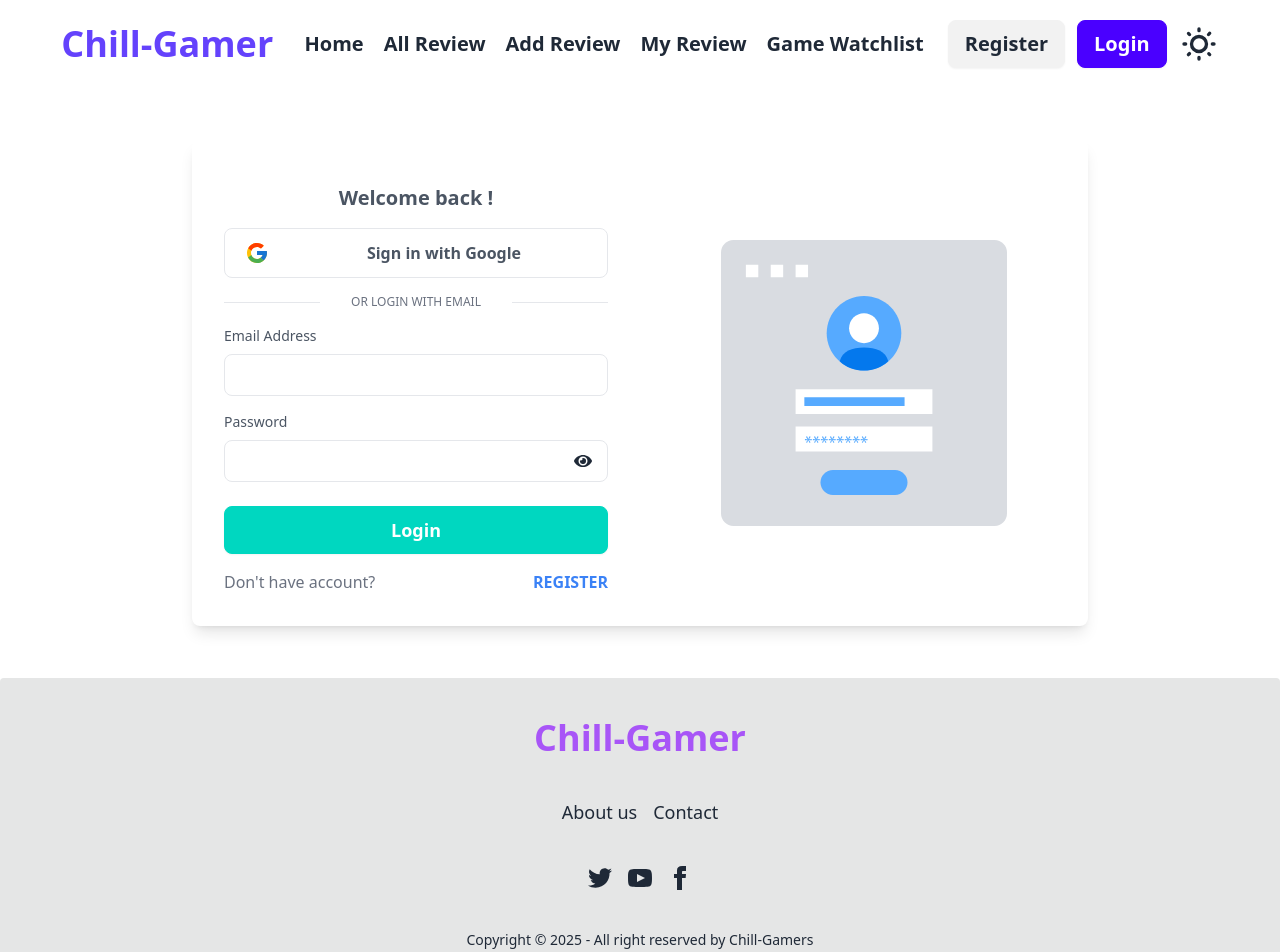
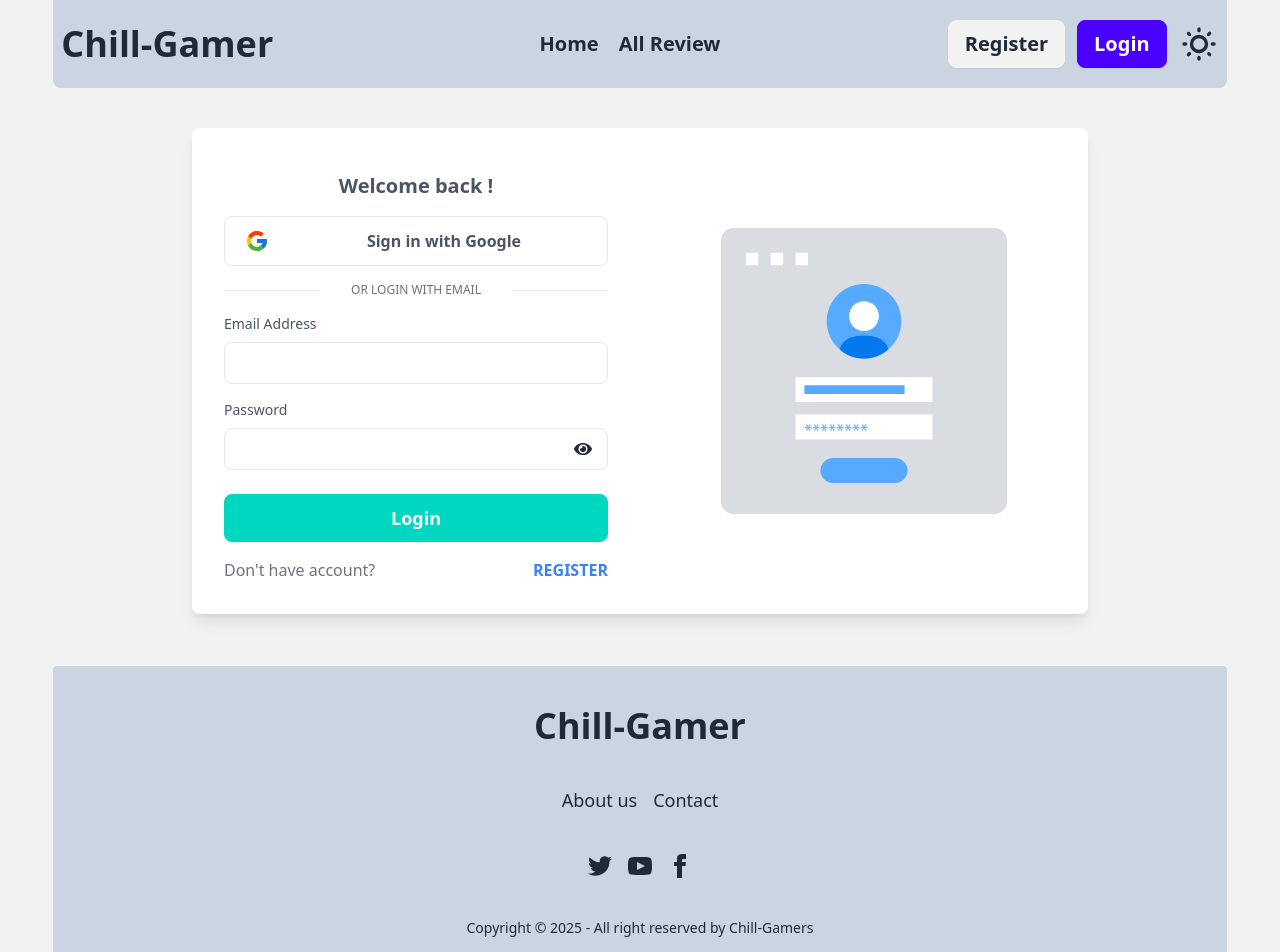
Before and after one commit to munna516/Chill-Gamer-Client, a React (Vite) app: page /login in a window 1280 px wide. Shown: the top 952 px of the page. Built offline with nearby package versions, Linux system fonts and the light colour scheme; no server answers.

Commit message:
navbar changes

```diff
--- a/src/Components/Footer/Footer.jsx
+++ b/src/Components/Footer/Footer.jsx
@@ -1,23 +1,23 @@
 const Footer = () => {
   return (
     <>
-     <footer className="footer footer-center bg-base-300 text-base-content rounded p-10">
-      <h1 className="text-4xl font-extrabold text-purple-500">Chill-Gamer</h1>
+     <footer className="footer footer-center bg-slate-300 text-base-content rounded p-10">
+      <h1 className="text-4xl font-extrabold ">Chill-Gamer</h1>
       <nav className="grid grid-flow-col gap-4 text-lg">
-        <a  href="https://www.linkedin.com/in/mehedi--hasan-munna/" target="_blank" className="link link-hover hover:text-purple-500">
+        <a  href="https://www.linkedin.com/in/mehedi--hasan-munna/" target="_blank" className="link link-hover ">
           About us
         </a>
         <a
           href="https://www.linkedin.com/in/mehedi--hasan-munna/"
           target="_blank"
-          className="link link-hover hover:text-purple-500"
+          className="link link-hover "
         >
           Contact
         </a>
       </nav>
       <nav>
         <div className="grid grid-flow-col gap-4 text-lg">
-          <a href="https://x.com/munna_516" className="hover:text-purple-500" target="_blank">
+          <a href="https://x.com/munna_516" className="" target="_blank">
             <svg
               xmlns="http://www.w3.org/2000/svg"
               width="24"
@@ -28,7 +28,7 @@
               <path d="M24 4.557c-.883.392-1.832.656-2.828.775 1.017-.609 1.798-1.574 2.165-2.724-.951.564-2.005.974-3.127 1.195-.897-.957-2.178-1.555-3.594-1.555-3.179 0-5.515 2.966-4.797 6.045-4.091-.205-7.719-2.165-10.148-5.144-1.29 2.213-.669 5.108 1.523 6.574-.806-.026-1.566-.247-2.229-.616-.054 2.281 1.581 4.415 3.949 4.89-.693.188-1.452.232-2.224.084.626 1.956 2.444 3.379 4.6 3.419-2.07 1.623-4.678 2.348-7.29 2.04 2.179 1.397 4.768 2.212 7.548 2.212 9.142 0 14.307-7.721 13.995-14.646.962-.695 1.797-1.562 2.457-2.549z"></path>
             </svg>
           </a>
-          <a href="https://www.youtube.com/" className="hover:text-purple-500" target="_blank">
+          <a href="https://www.youtube.com/" className="" target="_blank">
             <svg
               xmlns="http://www.w3.org/2000/svg"
               width="24"
@@ -41,7 +41,7 @@
           </a>
           <a
             href="https://www.facebook.com/mehedi.hasan.munna.5161/"
-            target="_blank" className="hover:text-purple-500"
+            target="_blank" className=""
           >
             <svg
               xmlns="http://www.w3.org/2000/svg"
--- a/src/Components/Header/Header.jsx
+++ b/src/Components/Header/Header.jsx
@@ -1,7 +1,7 @@
-import React, { useContext, useEffect, useState } from "react";
+import React, { useEffect, useState } from "react";
 import { Link, NavLink, useNavigate } from "react-router-dom";
-import { AuthContext } from "../../Provider/AuthProvider";
 import toast from "react-hot-toast";
+import useAuth from "../../Hooks/useAuth";
 
 const Header = () => {
   const navigate = useNavigate();
@@ -21,7 +21,7 @@
     document.querySelector("html").setAttribute("data-theme", localTheme);
   }, [theme]);
 
-  const { user, logOut } = useContext(AuthContext);
+  const { user, logOut } = useAuth();
   const handleLogOut = () => {
     logOut();
     toast.success("Logout Successfull");
@@ -54,6 +54,8 @@
         All Review
       </NavLink>
 
+      {user && (
+        <>
           {/* Add Review */}
           <NavLink
             className={({ isActive }) =>
@@ -90,10 +92,12 @@
             Game Watchlist
           </NavLink>
         </>
+      )}
+    </>
   );
   return (
     <>
-      <div className="navbar bg-base-100">
+      <div className="navbar rounded-b-lg bg-slate-300 fixed  py-5 z-50 w-11/12 top-0 mx-auto">
         <div className="navbar-start">
           <div className="dropdown">
             <div tabIndex={0} role="button" className="btn btn-ghost lg:hidden">
@@ -121,7 +125,7 @@
           </div>
           <Link
             to="/"
-            className="flex gap-2 items-center text-xl  lg:text-4xl text-[#6442fc] font-extrabold"
+            className="flex gap-2 items-center text-xl  lg:text-4xl  font-extrabold"
           >
             Chill-Gamer
           </Link>
--- a/src/Components/ReviewCard/ReviewCard.jsx
+++ b/src/Components/ReviewCard/ReviewCard.jsx
@@ -8,7 +8,7 @@
   return (
     <>
       <Roll  triggerOnce="true">
-        <div className="card card-compact bg-base-100 border-2  transition  hover:scale-105 shadow-xl rounded-xl overflow-hidden">
+        <div className="card card-compact bg-base-100 border-2 shadow-lg rounded-xl">
           <figure className="p-3">
             <img
               src={photo}
--- /dev/null
+++ b/src/Hooks/useAuth.jsx
@@ -0,0 +1,9 @@
+import { useContext } from "react";
+import { AuthContext } from "../Provider/AuthProvider";
+
+const useAuth = () => {
+  const context = useContext(AuthContext);
+  return context;
+};
+
+export default useAuth;
--- a/src/Layout/Root.jsx
+++ b/src/Layout/Root.jsx
@@ -6,9 +6,9 @@
 const Root = () => {
   return (
     <>
-      <div className="flex flex-col min-h-screen">
+      <div className="flex flex-col min-h-screen bg-base-200">
 
-        <div className="w-11/12 mx-auto my-3">
+        <div className="w-11/12 mx-auto my-3 mb-16">
           <Header></Header>
         </div>
 
@@ -16,7 +16,7 @@
           <Outlet></Outlet>
         </div>
 
-        <div>
+        <div className="w-11/12 mx-auto">
           <Footer></Footer>
         </div>
 
--- a/src/Pages/Home.jsx
+++ b/src/Pages/Home.jsx
@@ -7,7 +7,7 @@
 const Home = () => {
   return (
     <div>
-      <Slider></Slider>
+      {/* <Slider></Slider> */}
       <HighestRatedGames></HighestRatedGames>
       <LatestNews></LatestNews>
       <PlayStationGames></PlayStationGames>
--- a/src/Pages/Login.jsx
+++ b/src/Pages/Login.jsx
@@ -1,14 +1,14 @@
 import { Link, useLocation, useNavigate } from "react-router-dom";
 import { FaEye, FaEyeSlash } from "react-icons/fa";
 import loginLottie from "../assets/Lottie/LoginLottie.json";
-import { useContext, useState } from "react";
-import { AuthContext } from "../Provider/AuthProvider";
+import { useState } from "react";
 import GoogleLogin from "../Components/Google Login/GoogleLogin";
 import Lottie from "lottie-react";
 import toast from "react-hot-toast";
+import useAuth from "../Hooks/useAuth";
 
 const Login = () => {
-  const { userLogIn, setUser } = useContext(AuthContext);
+  const { userLogIn, setUser } = useAuth();
   const location = useLocation();
   const navigate = useNavigate();
   const [showPassword, setShowPassword] = useState(false);
@@ -33,74 +33,6 @@
   };
   return (
     <>
-      {/* <div className="min-h-screen flex justify-center items-center">
-        <div className="card bg-base-100 w-full max-w-lg shrink-0 shadow-2xl p-10">
-          <h1 className="text-2xl font-bold text-center">
-            Login to your account
-          </h1>
-          <form onSubmit={handleLogin} className="card-body">
-            <div className="form-control">
-              <label className="label">
-                <span className="label-text">Email</span>
-              </label>
-              <input
-                name="email"
-                type="email"
-                placeholder="email"
-                className="input input-bordered"
-                required
-              />
-            </div>
-            <div className="form-control relative">
-              <label className="label">
-                <span className="label-text">Password</span>
-              </label>
-              <input
-                name="password"
-                type={showPassword ? "text" : "password"}
-                placeholder="password"
-                className="input input-bordered"
-                required
-              />
-              <button
-                type="button"
-                onClick={() => setShowPassword(!showPassword)}
-                className="text-lg absolute top-12 right-4"
-              >
-                {showPassword ? <FaEyeSlash /> : <FaEye />}
-              </button>
-              <label className="label">
-                <Link
-                  href="#"
-                  className="label-text-alt link link-hover text-blue-500 font-semibold"
-                >
-                  Forgot password?
-                </Link>
-              </label>
-            </div>
-            <div className="form-control mt-6">
-              <button className="btn btn-primary">Login</button>
-            </div>
-          </form>
-          <div className="text-center mb-5 px-8">
-            <button
-              onClick={handleGoogleLogin}
-              className="btn btn-primary w-full"
-            >
-              Sign Up With{" "}
-              <span className="text-xl text-white">
-                <FcGoogle />
-              </span>
-            </button>
-          </div>
-          <h1 className="text-center">
-            Don't have account?{"  "}
-            <Link className="text-blue-400 font-bold" to="/register">
-              Register
-            </Link>{" "}
-          </h1>
-        </div>
-      </div> */}
       <div className="flex justify-center items-center min-h-[calc(100vh-306px)] my-12">
         <div className="md:flex  w-full  mx-auto overflow-hidden bg-white rounded-lg shadow-lg  lg:max-w-4xl ">
           <div className="w-full px-6 py-8 md:px-8 lg:w-1/2">
--- a/src/Pages/Register.jsx
+++ b/src/Pages/Register.jsx
@@ -1,15 +1,15 @@
-import React, { useContext, useState } from "react";
+import React, {useState } from "react";
 import { Link, useNavigate } from "react-router-dom";
 import { FaEye, FaEyeSlash } from "react-icons/fa";
 import RegistrationLottie from "../assets/Lottie/RegistrationLottie.json";
-import { AuthContext } from "../Provider/AuthProvider";
 import toast from "react-hot-toast";
 import Lottie from "lottie-react";
 import GoogleLogin from "../Components/Google Login/GoogleLogin";
+import useAuth from "../Hooks/useAuth";
 
 const Register = () => {
   const navigate = useNavigate();
-  const { createNewUser, setUser, updateUserProfile } = useContext(AuthContext);
+  const { createNewUser, setUser, updateUserProfile } = useAuth()
   const [showPassword, setShowPassword] = useState(false);
   const [errorMessage, setErrorMessage] = useState("");
 
@@ -48,91 +48,6 @@
       });
   };
   return (
-    // <div className="min-h-screen flex justify-center items-center mb-10">
-    //   <div className="card bg-base-100 w-full max-w-lg shrink-0 shadow-2xl p-7">
-    //     <h1 className="text-2xl font-bold text-center">Register a account</h1>
-    //     <form onSubmit={handleRegister} className="card-body">
-    //       <div className="form-control">
-    //         <label className="label">
-    //           <span className="label-text">Name</span>
-    //         </label>
-    //         <input
-    //           name="name"
-    //           type="text"
-    //           placeholder="name"
-    //           className="input input-bordered"
-    //           required
-    //         />
-    //       </div>
-    //       <div className="form-control">
-    //         <label className="label">
-    //           <span className="label-text">Photo Url</span>
-    //         </label>
-    //         <input
-    //           name="photo"
-    //           type="text"
-    //           placeholder="photo-url"
-    //           className="input input-bordered"
-    //           required
-    //         />
-    //       </div>
-    //       <div className="form-control">
-    //         <label className="label">
-    //           <span className="label-text">Email</span>
-    //         </label>
-    //         <input
-    //           name="email"
-    //           type="email"
-    //           placeholder="email"
-    //           className="input input-bordered"
-    //           required
-    //         />
-    //       </div>
-    //       <div className="form-control relative">
-    //         <label className="label">
-    //           <span className="label-text">Password</span>
-    //         </label>
-    //         <input
-    //           name="password"
-    //           type={showPassword ? "text" : "password"}
-    //           placeholder="password"
-    //           className="input input-bordered"
-    //           required
-    //         />
-    //         <button
-    //           type="button"
-    //           onClick={() => setShowPassword(!showPassword)}
-    //           className="text-lg absolute top-12 right-4"
-    //         >
-    //           {showPassword ? <FaEyeSlash /> : <FaEye />}
-    //         </button>
-    //         {errorMessage && (
-    //           <p className="mt-2 text-red-400 font-bold">{errorMessage}</p>
-    //         )}
-    //       </div>
-    //       <div className="form-control mt-6">
-    //         <button className="btn btn-primary">Register</button>
-    //       </div>
-    //     </form>
-    //     <div className="text-center mb-5 px-8">
-    //       <button
-    //         onClick={handleGoogleLogin}
-    //         className="btn btn-primary w-full"
-    //       >
-    //         Sign Up With{" "}
-    //         <span className="text-xl text-white">
-    //           <FcGoogle />
-    //         </span>
-    //       </button>
-    //     </div>
-    //     <h1 className="text-center">
-    //       Already have account?{" "}
-    //       <Link className="text-blue-400 font-bold" to="/login">
-    //         Login
-    //       </Link>{" "}
-    //     </h1>
-    //   </div>
-    // </div>
     <div className="flex justify-center items-center min-h-[calc(100vh-306px)] my-12">
       <div className="md:flex w-full  mx-auto overflow-hidden bg-white rounded-lg shadow-lg  lg:max-w-4xl ">
         <div className="w-full px-6 py-8 md:px-8 lg:w-1/2">
```
Lines whose indentation alone changed are shown as unchanged.
